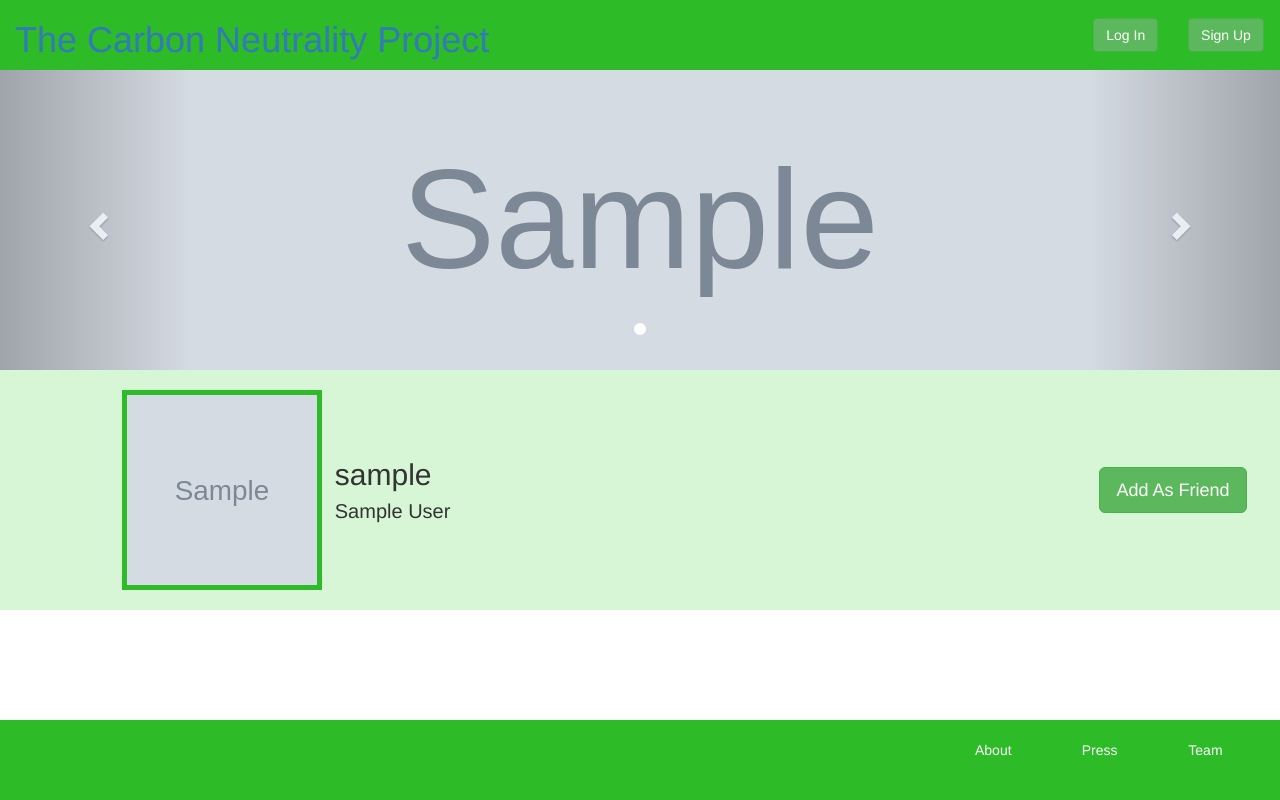
After one commit to Som-body/Carbon_Neutrality, a Django app: template Main/templates/Main/account.html in a window 1280 px wide. The commit adds this page. Run offline with Django 3.2, Linux system fonts and the light colour scheme; the template is opened without the code that fills it: values that come from a table or form of the project are taken from there, others are empty; tables that the repository leaves empty hold one stand-in row (values such as "Sample post"); grey boxes marked "Sample" are stand-in pictures; parts of the project's set-up code (start-up, migrations or seed data) failed here and were passed over; some libraries are stand-ins or nearby versions.

Commit message:
Small update

```diff
--- a/Main/models.py
+++ b/Main/models.py
@@ -1,4 +1,5 @@
 from django.db import models
+from django.contrib.auth.models import User
 
 class CarouselSlide(models.Model):
     url = models.CharField(max_length = 255, default = '')
@@ -6,3 +7,7 @@ class CarouselSlide(models.Model):
 
     def __str__(self):
         return self.image.url
+
+class UserModel(models.Model):
+    user = models.OneToOneField(User)
+    profile_img = models.ImageField(upload_to = 'profile_pic/', default = 'profile_pic/default_pic.png')
--- a/Main/static/css/base.css
+++ b/Main/static/css/base.css
@@ -1,43 +1,51 @@
 html, body {
-    height: 100%
+    margin:0;
+    padding:0;
+    height:100%;
 }
 
 #container {
-    min-height: 100%
+    min-height:100%;
+    position:relative;
+}
+
+#nav {
+
 }
 
 #main {
-    overflow:auto;
     padding-bottom: 80px;
 }
 
 #footer {
     background:#2DBB28;
+    position:absolute;
+    bottom:0;
+    width:100%;
+    height:80px;
+    padding-top: 20px;
+}
 
-    margin-top: -80px;
-    height: 80px;
-    clear: both;
-    padding-top: 20px;
+.btn {
+    outline: none;
+
 }
 
 #header{
     background-color:#2DBB28;
-    padding: 10px;
+
 }
 
-.row {
-    margin: 0px;
-    padding: 0px;
-}
 
-.col-sm-1, .col-sm-8 ,.col-sm-10 {
-    float:none;
-    display:inline-block;
-    vertical-align:middle;
+.vcenter {
+    display: inline-block;
+    vertical-align: middle;
+    float: none;
     margin-right:-4px;
 }
 
-h1 a:hover, a:active{
+
+h1 a:hover, a:active, a:focus{
     text-decoration: none;
     color: white;
 }
@@ -50,24 +58,20 @@ h1 a:hover, a:active{
     color: #1E311D;
     text-decoration: none;
 }
-/*causes changes in other linkes for some reason
-.footer_link a:link, a:visited {
-    color: #003300;
+
+a:active, a:focus {
+    outline: none;
+    -moz-outline-style: none;
 }
 
-.footer_link a:hover, a:active, a:focus {
-    color: white;
-    text-decoration: none;
-}
-*/
-a:active, a:focus {
+.btn:focus, .btn:active {
     outline: none;
+    -moz-outline-style: none;
 }
 
 .carousel-inner > .item > img,
 .carousel-inner > .item > a > img {
     width: 100%;
-    margin: 0px;
     height: 300px;
 }
 
@@ -106,3 +110,31 @@ a:active, a:focus {
 #signup label{
     display: none;
 }
+
+.green_bg {
+    background-color: #d7f6d5;
+
+}
+
+.white_bg {
+    background-color: white;
+
+}
+
+#profile_pic {
+    height: 200px;
+    width: 200px;
+    border: 5px solid #2DBB28;
+}
+
+#profile_username {
+    font-size: 30px;
+}
+
+#profile_name {
+    font-size: 20px;
+}
+
+.text_limit {
+    word-break: break-all;
+}
--- /dev/null
+++ b/Main/templates/Main/account.html
@@ -0,0 +1,25 @@
+{% extends "Main/index.html" %}
+
+{% block account_content %}
+    <div class="container-fluid green_bg">
+        <br>
+        <div class="row">
+            <div class="col-sm-1 vcenter"></div>
+            <div class="col-sm-2 vcenter text-center">
+                <img src="/media/{{ userdata.profile_img }}" id="profile_pic">
+            </div>
+            <div class="col-sm-7 vcenter">
+                <div id="profile_username" class="text_limit">{{ profile_user.get_username }}</div>
+                <div id="profile_name" class="text_limit">{{ profile_user.first_name }}  {{ profile_user.last_name }}</div>
+            </div>
+            <div class="col-sm-2 vcenter text-center">
+                {% if user == profile_user %}
+                    <a href="/" class="btn btn-lg btn-success">My Account</a>
+                {% else %}
+                    <a href="/" class="btn btn-lg btn-success">Add As Friend</a>
+                {% endif %}
+            </div>
+        </div>
+        <br>
+    </div>
+{% endblock account_content %}
--- a/Main/templates/Main/base.html
+++ b/Main/templates/Main/base.html
@@ -11,33 +11,37 @@
     {% block title %}<title>The Carbon Neutrality Project</title>{% endblock title %}
 </head>
 <body>
-    <div id="container">
-        <div id="main">
+<div id="container">
+    <div id="nav">
+        <div class="container-fluid">
             <div class="row" id="header">
-                <div class="col-sm-10"><h1><a href="/">The Carbon Neutrality Project</a></h1></div>
+                <div class="col-sm-10 vcenter"><h1><a href="/">The Carbon Neutrality Project</a></h1></div>
                 {% if user.is_authenticated %}
-                    <div class="col-sm-1 nav_link"><a href="/">My Page</a></div>
-                    <div class="col-sm-1 nav_link"><a href="/logout">Log Out</a></div>
+                    <div class="col-sm-1 nav_link vcenter"><a href="/" class="btn btn-success pull-right">My Page</a></div>
+                    <div class="col-sm-1 nav_link vcenter"><a href="/logout" class="btn btn-success">Log Out</a></div>
                 {% else %}
-                    <div class="col-sm-1 nav_link"><a href="/login/">Log In</a></div>
-                    <div class="col-sm-1 nav_link"><a href="/signup">Sign Up</a></div>
+                    <div class="col-sm-1 nav_link vcenter"><a href="/login/" class="btn btn-success pull-right">Log In</a></div>
+                    <div class="col-sm-1 nav_link vcenter"><a href="/signup" class="btn btn-success ">Sign Up</a></div>
                 {% endif %}
-            </div>
-
-
-            <div id="content">
-                {% block content %}
-                {% endblock content %}
             </div>
         </div>
     </div>
-    <div class="row" id="footer">
-        <div class="col-sm-8"></div>
-        <div class="col-sm-1 nav_link"><a href="/">About</a></div>
-        <div class="col-sm-1 nav_link"><a href="http://www.soc.hawaii.edu/mora/PressRoom.html">Press</a></div>
-        <div class="col-sm-1 nav_link"><a href="http://www.soc.hawaii.edu/mora/Team.html">Team</a></div>
-        <div class="col-sm-1 nav_link"><a href="http://www.soc.hawaii.edu/mora/Publications.html">Publications</a></div>
+    <div id="main">
+        {% block content %}
+        {% endblock content %}
     </div>
 
+    <div id="footer">
+    <div class="container-fluid">
+        <div class="row" >
+            <div class="col-sm-9"></div>
+            <div class="col-sm-1 nav_link"><a href="/">About</a></div>
+            <div class="col-sm-1 nav_link"><a href="http://www.soc.hawaii.edu/mora/PressRoom.html">Press</a></div>
+            <div class="col-sm-1 nav_link"><a href="http://www.soc.hawaii.edu/mora/Team.html">Team</a></div>
+            <!-- <div class="col-sm-1 nav_link"><a href="http://www.soc.hawaii.edu/mora/Publications.html">Publications</a></div> -->
+        </div>
+    </div>
+    </div>
+</div>
 </body>
 </html>
--- a/Main/urls.py
+++ b/Main/urls.py
@@ -4,8 +4,9 @@ from . import views
 
 urlpatterns = [
     url(r'^$', views.IndexView.as_view(), name = 'index') ,
-
+    url(r'^user/(?P<username>\w+)/$', views.AccountView, name='accountview'),
     url(r'^login/$', 'Main.views.login'),
     url(r'^logout$', 'Main.views.logout'),
+    url(r'^finish_sign_up$', 'Main.views.finish_sign_up'),
     url(r'^signup$', views.SignUpView.as_view(), name = 'signup'),
 ]
```
Also changed, not shown: Main/views.py (+30 -6 lines), Main/media/profile_pic/default_pic.png (added), Main/migrations/0006_usermodel.py (added), Main/migrations/0007_auto_20151127_2101.py (added), Main/migrations/0008_auto_20151128_1118.py (added), Main/templates/Main/index.html (indentation only), 1 other file.
